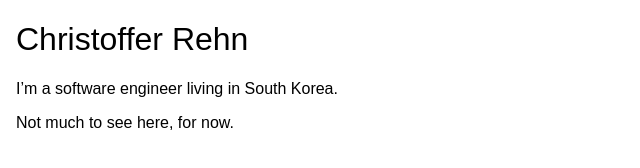
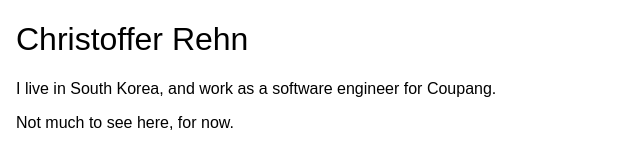
Before and after one commit to hoffa/christoffer.rehn.me, a plain HTML site: page index.html in a window 1280 px wide. Shown: the whole page, without its empty margins (0-640 px from the left). Drawn offline with Linux system fonts and the light colour scheme.

Commit message:
Update index.html

```diff
--- a/index.html
+++ b/index.html
@@ -10,7 +10,7 @@
 
 <body>
   <h1>Christoffer Rehn</h1>
-  <p>I&rsquo;m a software engineer living in South Korea.</p>
+  <p>I live in South Korea, and work as a software engineer for Coupang.</p>
   <p>Not much to see here, for now.</p>
 </body>
 
```
